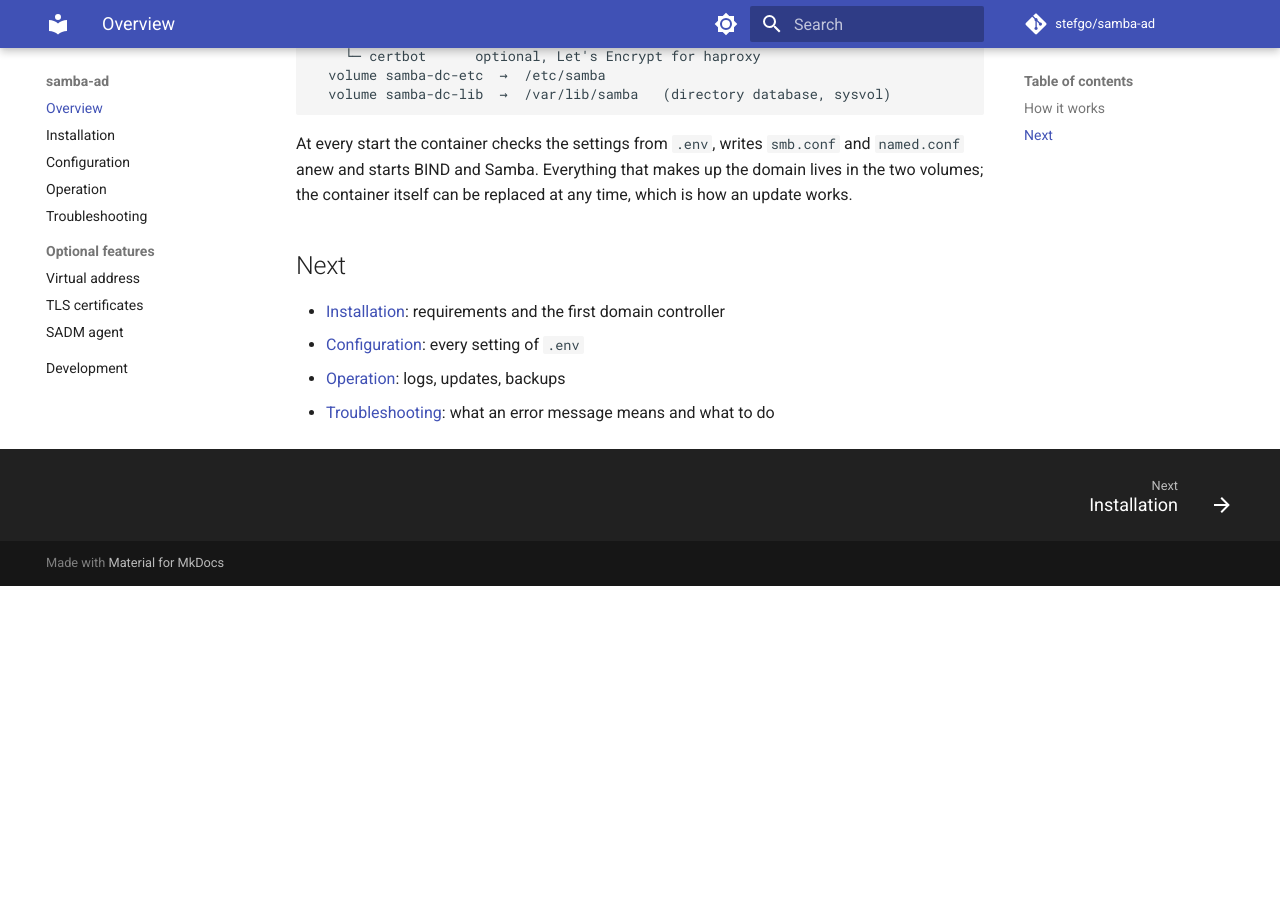
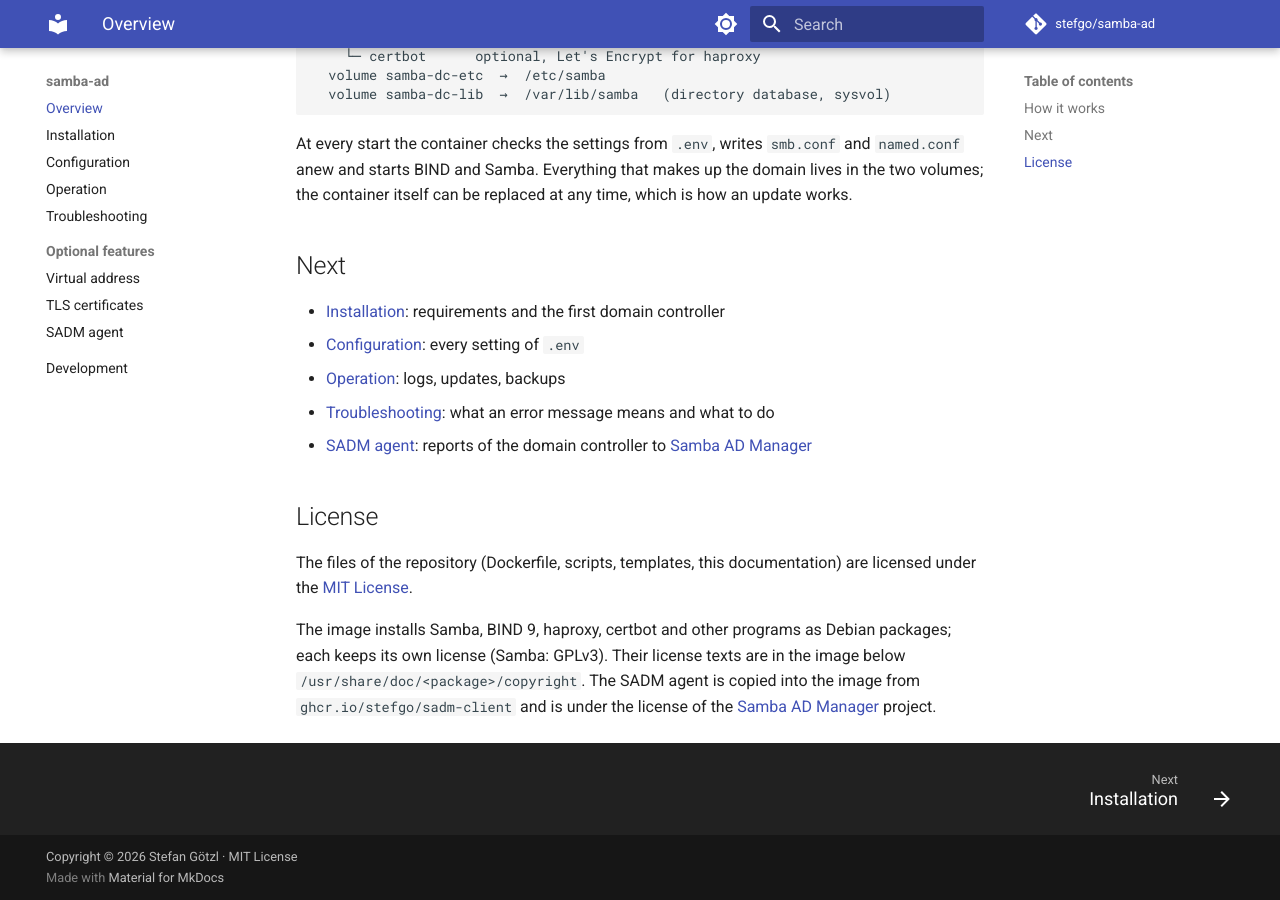
Before and after one commit to stefgo/samba-ad, an MkDocs documentation site: the page built from docs/index.md, in a window 1280 px wide and 900 px high, scrolled down 703 px. Built offline with MkDocs 1.6.1 and Material for MkDocs 9.7.7, drawn with Linux system fonts in a browser that asks for light colours; comment, search, counter and statistics services are not loaded; before the commit the page ends 1289 px from its top, so only the background shows below that.

Commit message:
docs: add the license to the documentation
The overview names the license of the repository and of the packages in
the image, the SADM agent page says where the agent comes from and under
which license it is, and every page shows the copyright in its footer.

Co-Authored-By: Claude Opus 5.5 <noreply@anthropic.com>
Claude-Session: https://claude.ai/code/session_017gwZhZWUWbhMYUNMnqWNBh

```diff
--- a/docs/index.md
+++ b/docs/index.md
@@ -41,3 +41,18 @@ replaced at any time, which is how an update works.
 - [Configuration](configuration.md): every setting of `.env`
 - [Operation](operation.md): logs, updates, backups
 - [Troubleshooting](troubleshooting.md): what an error message means and what to do
+- [SADM agent](sadm-agent.md): reports of the domain controller to
+  [Samba AD Manager](https://github.com/stefgo/samba-ad-manager)
+
+## License
+
+The files of the repository (Dockerfile, scripts, templates, this
+documentation) are licensed under the
+[MIT License](https://github.com/stefgo/samba-ad/blob/main/LICENSE).
+
+The image installs Samba, BIND 9, haproxy, certbot and other programs as
+Debian packages; each keeps its own license (Samba: GPLv3). Their license
+texts are in the image below `/usr/share/doc/<package>/copyright`. The SADM
+agent is copied into the image from `ghcr.io/stefgo/sadm-client` and is under
+the license of the [Samba AD Manager](https://github.com/stefgo/samba-ad-manager)
+project.
--- a/mkdocs.yml
+++ b/mkdocs.yml
@@ -3,6 +3,7 @@ site_description: Samba Active Directory domain controller in a Docker container
 site_url: https://stefgo.github.io/samba-ad/
 repo_url: https://github.com/stefgo/samba-ad
 repo_name: stefgo/samba-ad
+copyright: Copyright &copy; 2026 Stefan Götzl &middot; MIT License
 edit_uri: edit/main/docs/
 
 theme:
```
Also changed, not shown: docs/sadm-agent.md (+5 -0 lines).
